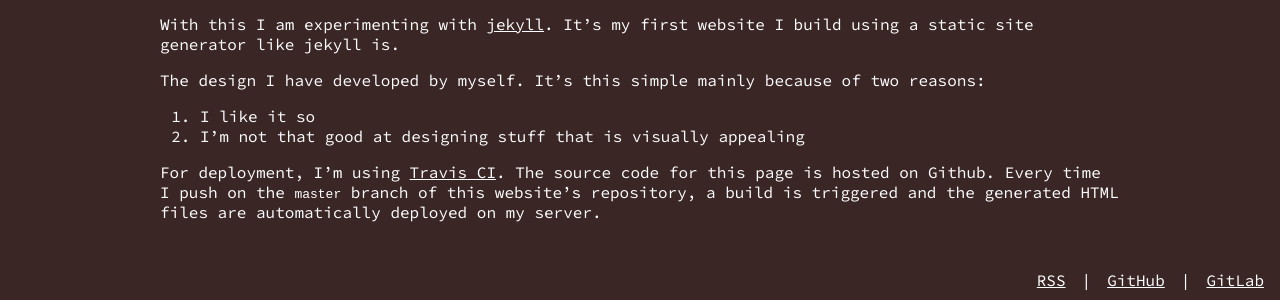
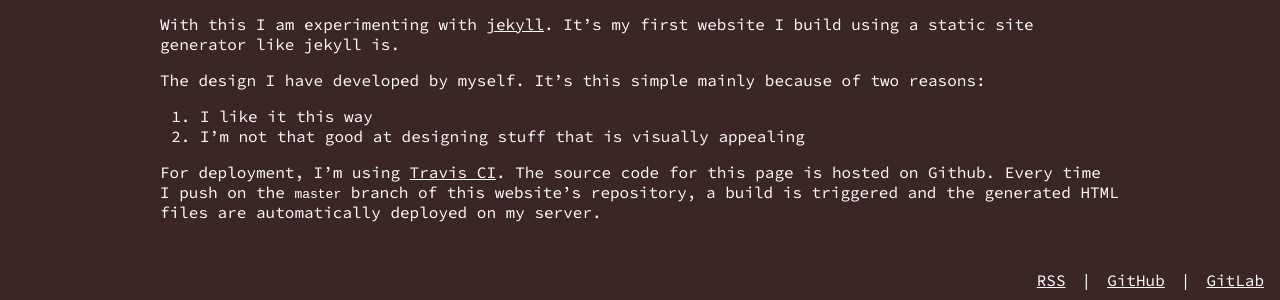
Before and after one commit to jannisfink/jannisfink.de, a Jekyll site: the page built from projects/website.md, in a window 1280 px wide. Shown: the part 771-1071 px from the top of the page. Built offline with Jekyll 4.4.1, drawn with Linux system fonts in a browser that asks for light colours; comment, search, counter and statistics services are not loaded.

Commit message:
Update website.md

```diff
--- a/projects/website.md
+++ b/projects/website.md
@@ -16,7 +16,7 @@ With this I am experimenting with [jekyll](https://jekyllrb.com/). It's my first
 
 The design I have developed by myself. It's this simple mainly because of two reasons:
 
-1. I like it so
+1. I like it this way
 1. I'm not that good at designing stuff that is visually appealing
 
 For deployment, I'm using [Travis CI](https://travis-ci.org/). The source code for this page is hosted on Github. Every time I push on the `master` branch
```
